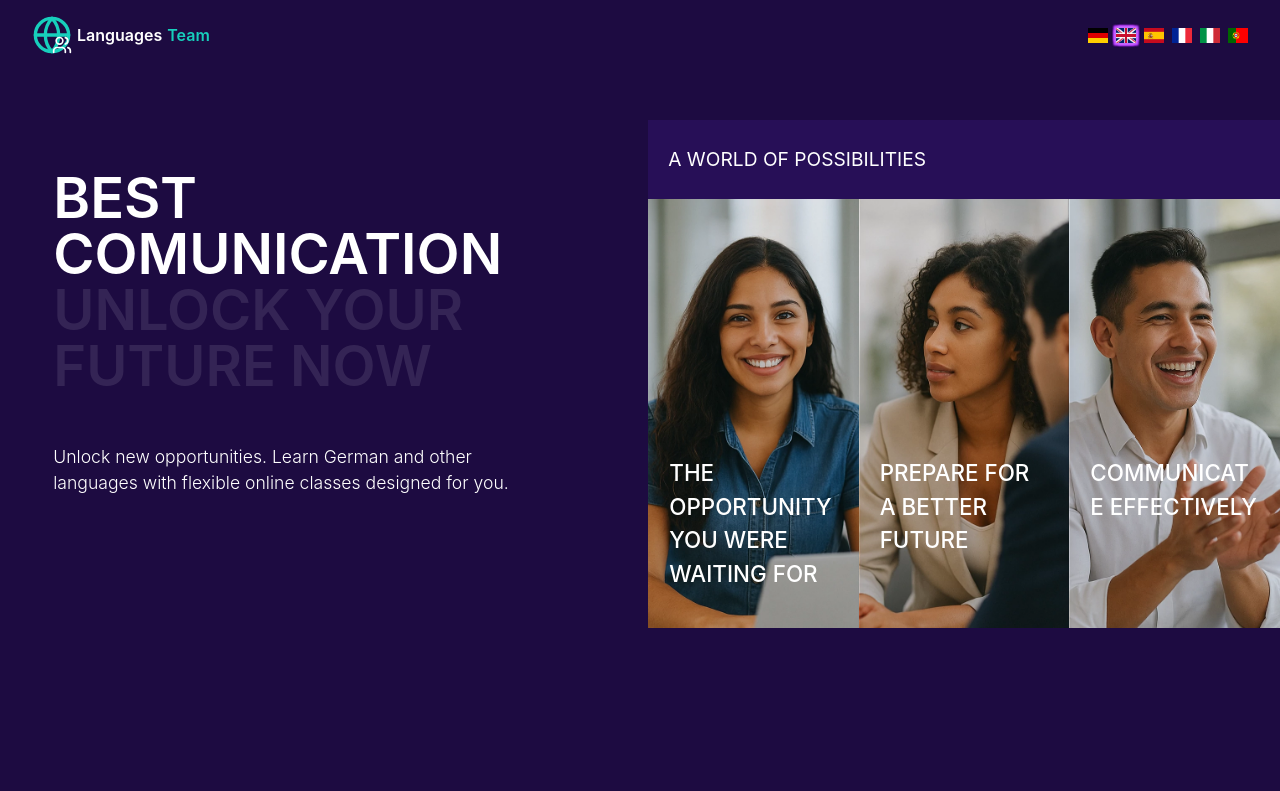
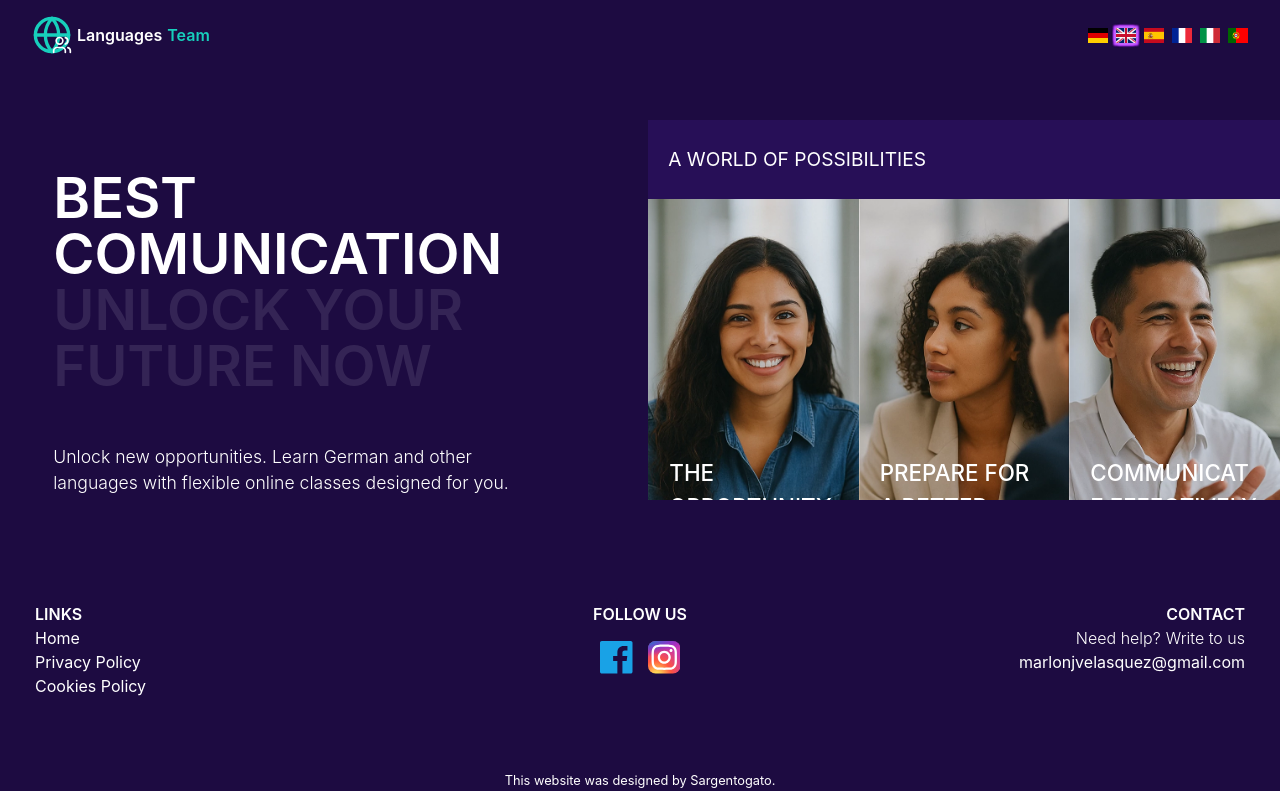
Before and after one commit to sargentogato/laguagues-web, a Vue app: page / in a window 1280 px wide. Shown: the top 791 px of the page. Built offline with nearby package versions, Linux system fonts and the light colour scheme; the HTML template or start-up script is replaced by a standard one.

Commit message:
correcte footer, now it is alway on the bottom

```diff
--- a/src/components/sharedComponents/FooterComponent.vue
+++ b/src/components/sharedComponents/FooterComponent.vue
@@ -82,14 +82,16 @@
     animation: aparecerFooter 1s forwards;
     animation-delay: 1s;
     background-color: var(--primary-color);
+    bottom: 0;
     display: flex;
     flex-wrap: wrap;
     justify-content: center;
     min-height: 300px;
     opacity: 0;
     padding: 35px;
-    position: relative;
+    position: absolute;
     transition: opacity 1s ease-in-out;
+    width: 100%;
    }
 
   .footer__info {
@@ -165,7 +167,6 @@
     .footer__rs {
       align-items: center;
      }
-
     .footer__contact {
       align-items: center;
      }
@@ -176,9 +177,8 @@
       align-items: center;
      }
    }
+  @media screen and (min-width:1200px){
 
-
-  @media screen and (min-width:1200px){
     .footer__contact {
       align-items: flex-end;
      }
```
Lines whose indentation alone changed are shown as unchanged.
